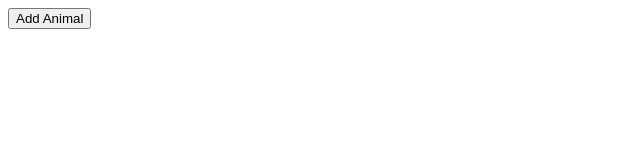
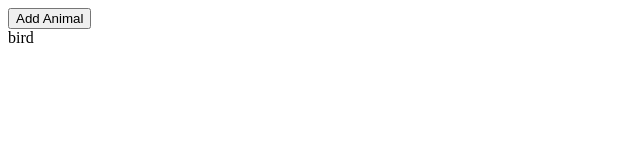
Before and after one commit to DevEwertonOliveira/modern-react-studies-animals, a React (Create React App) app: page / in a window 1280 px wide. Both pictures are taken after a click on the button "Add Animal". Shown: the top 160 px of the page, without its empty margins (0-640 px from the left). Built offline with nearby package versions, Linux system fonts and the light colour scheme.

Commit message:
Animals finalizado

```diff
--- a/src/AnimalShow.js
+++ b/src/AnimalShow.js
@@ -1,5 +1,5 @@
-function AnimalShow() {
-  return <div>Cow!</div>;
+function AnimalShow({type}) {
+  return <div>{type}</div>;
 }
 
 export default AnimalShow;
--- a/src/App.js
+++ b/src/App.js
@@ -1,11 +1,27 @@
+import { useState } from 'react';
+import AnimalShow from './AnimalShow';
+
+function getRandomAnimal() {
+  const animals = ['bird', 'cat', 'cow', 'dog', 'gator', 'horse'];
+
+  return animals[Math.floor(Math.random() * animals.length)];
+}
+
 function App() {
+  const [animals, setAnimals] = useState([]);
+
   const handleClick = () => {
-    console.log("Button was clicked!");
+    setAnimals([...animals, getRandomAnimal()]);
   };
+
+  const renderedAnimals = animals.map((animal, index) => {
+    return <AnimalShow type={animal} key={index} />;
+  });
 
   return (
     <div>
       <button onClick={handleClick}>Add Animal</button>
+      <div>{renderedAnimals}</div>
     </div>
   );
 }
```
Also changed, not shown: 1 other file (tests, documents, lock files or other folders).
